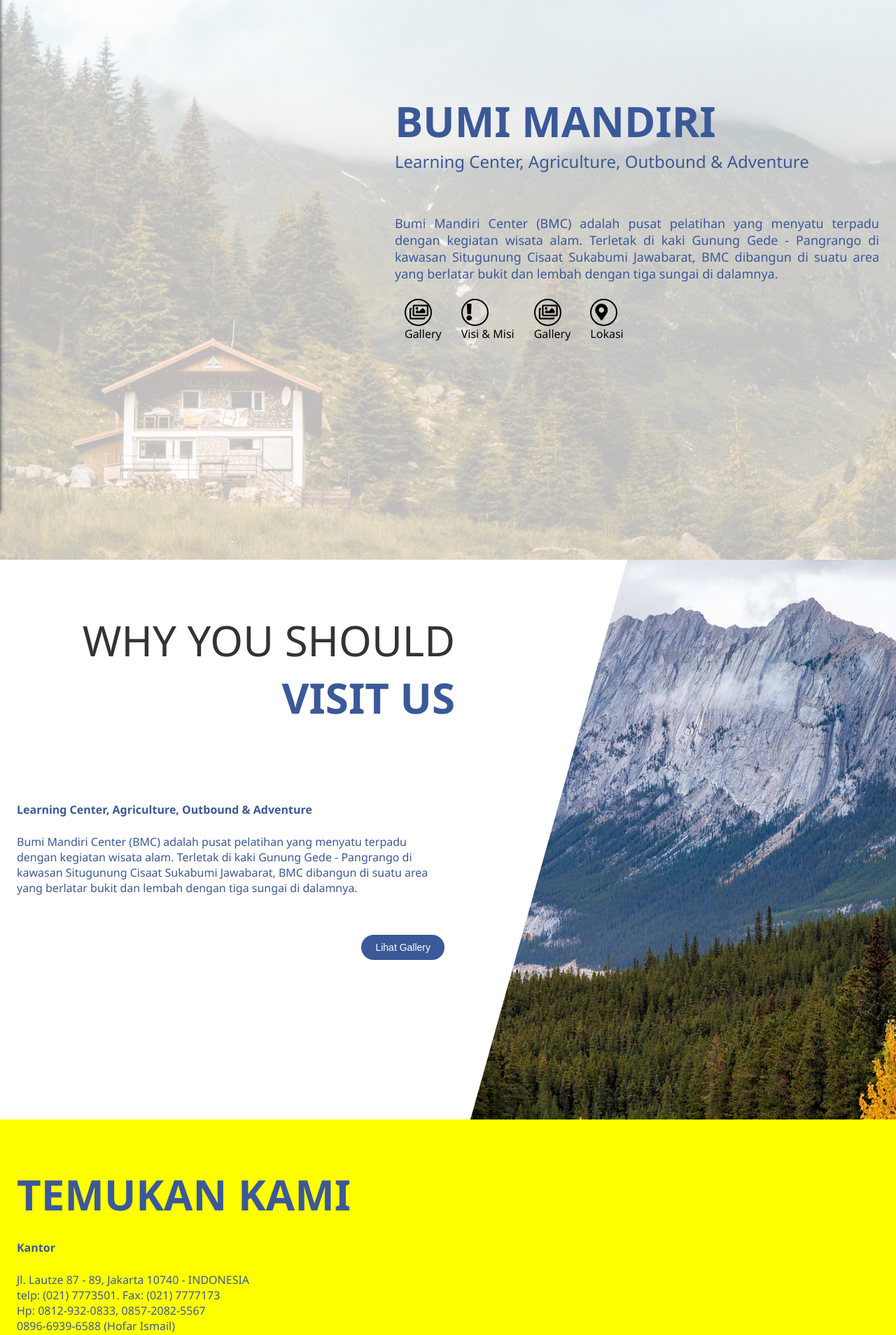
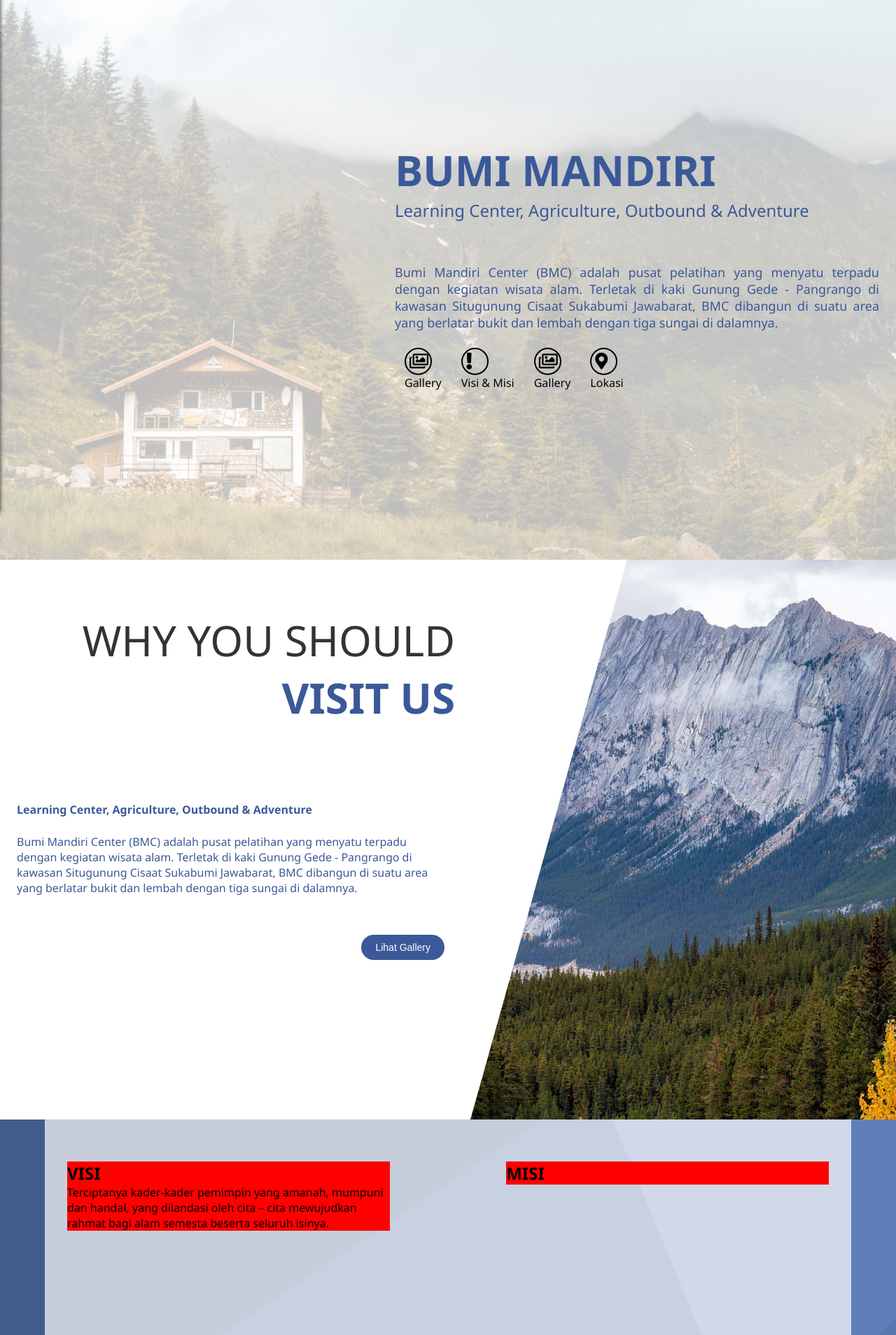
Before and after one commit to vinzhaHerman/bumimandiri, a CodeIgniter app: page /PBumiMandiri/Web/about_us in a window 1280 px wide. Shown: the part 70-1978 px from the top of the page at 70% size. Run offline with CodeIgniter, Linux system fonts and the light colour scheme; a map, chart or similar area stays blank; some libraries are stand-ins or nearby versions; grey boxes are pictures that could not be loaded.

Commit message:
update about us

```diff
--- a/application/views/pages/about_us.php
+++ b/application/views/pages/about_us.php
@@ -38,6 +38,17 @@
 			</div>
 		</div>
 		<div class="section">
+			<div class="container">
+			<div class="visi-container">
+				<h2 class="visi">VISI</h2>
+				<p class="visi-para">Terciptanya kader-kader pemimpin yang amanah, mumpuni dan handal, yang dilandasi oleh cita – cita mewujudkan rahmat bagi alam semesta beserta seluruh isinya.</p>
+			</div>
+			<div class="misi-container">
+				<h2 class="misi">MISI</h2>
+			</div>
+			</div>
+		</div>
+		<div class="section">
 			<!-- <h1 class="title" style="color: #3b5998;">TEMUKAN KAMI</h1> -->
 			<div class="para-container-left">
 					<div class=""><h1 class="text title">TEMUKAN KAMI<br></h1></div>
@@ -58,7 +69,7 @@
 			</div>
 			<div class="map-container">
 				<div class="google-maps">
-    				<iframe src="https://www.google.com/maps/embed?pb=!1m18!1m12!1m3!1d1980.5975361632288!2d106.91484884317151!3d-6.867212832841435!2m3!1f0!2f0!3f0!3m2!1i1024!2i768!4f13.1!3m3!1m2!1s0x2e68361755d6e671%3A0x76669346d896e50a!2sOutbound+Bumi+Mandiri!5e0!3m2!1sid!2sid!4v1557389223160!5m2!1sid!2sid" frameborder="0" style="border:0" allowfullscreen></iframe>
+    				<!-- <iframe src="https://www.google.com/maps/embed?pb=!1m18!1m12!1m3!1d1980.5975361632288!2d106.91484884317151!3d-6.867212832841435!2m3!1f0!2f0!3f0!3m2!1i1024!2i768!4f13.1!3m3!1m2!1s0x2e68361755d6e671%3A0x76669346d896e50a!2sOutbound+Bumi+Mandiri!5e0!3m2!1sid!2sid!4v1557389223160!5m2!1sid!2sid" frameborder="0" style="border:0" allowfullscreen></iframe> -->
 				</div>
 			</div>
 		</div>
--- a/assets/css/profile.css
+++ b/assets/css/profile.css
@@ -14,6 +14,7 @@
 	width: 100%;
 	height: 100vh;
 	background-color: yellow;
+	position: relative;
 }
 .section:nth-child(1){
 	background: url('../../assets/img/petriso.jpg');
@@ -23,7 +24,25 @@
 .section:nth-child(2){
 	background: url('../../assets/img/mountains_res.jpg');
 }
+.section:nth-child(3){
+	background: url('../../assets/img/walp_blue.jpg');
+	background-size: cover;
+}
+.section:nth-child(4){
+	background-color: white;
+}
 
+
+
+
+
+.container{
+	width: 90%;
+	height: 100%;
+	margin: auto;
+	background-color: rgb(255, 2555, 255, 0.7);
+	position: relative;
+}
 
 
 
@@ -125,12 +144,34 @@
 
 .path{
 	width: 70%;
-	height: 100%;
+	height: 100vh;
 
 	-webkit-clip-path: polygon(0 0, 100% 0, 75% 100%, 0% 100%);
 	clip-path: polygon(0 0, 100% 0, 75% 100%, 0% 100%);
 
 	background-color: white;
+}
+
+
+
+
+
+.visi-container{
+	position: absolute;
+	width: 40%;
+	height: auto;
+	top: 60px;
+	left: 32px;
+	background-color: red;
+}
+
+.misi-container{
+	position: absolute;
+	width: 40%;
+	height: auto;
+	top: 60px;
+	right: 32px;
+	background-color: red;
 }
 
 
@@ -142,6 +183,7 @@
 	height: 320px;
 	float: right;
 	margin: 21vh 8vw;
+	background-color: #3b5998;
 }
 
 
```
Also changed, not shown: assets/img/walp_blue.jpg (added).
